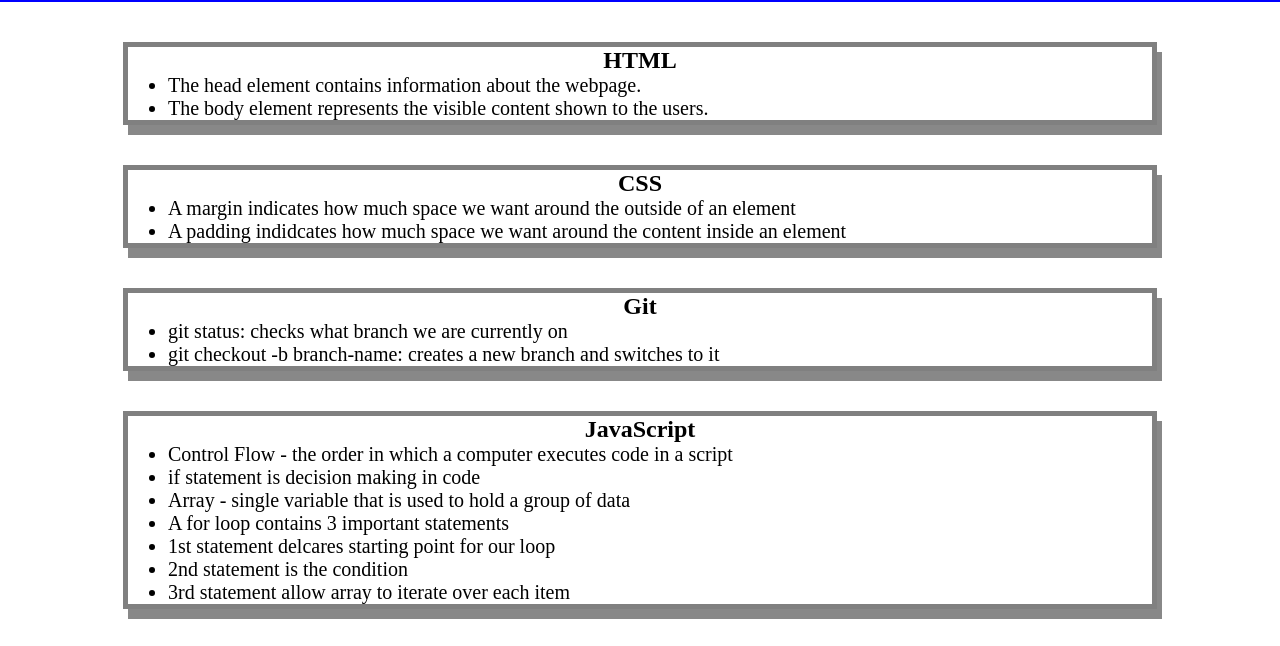
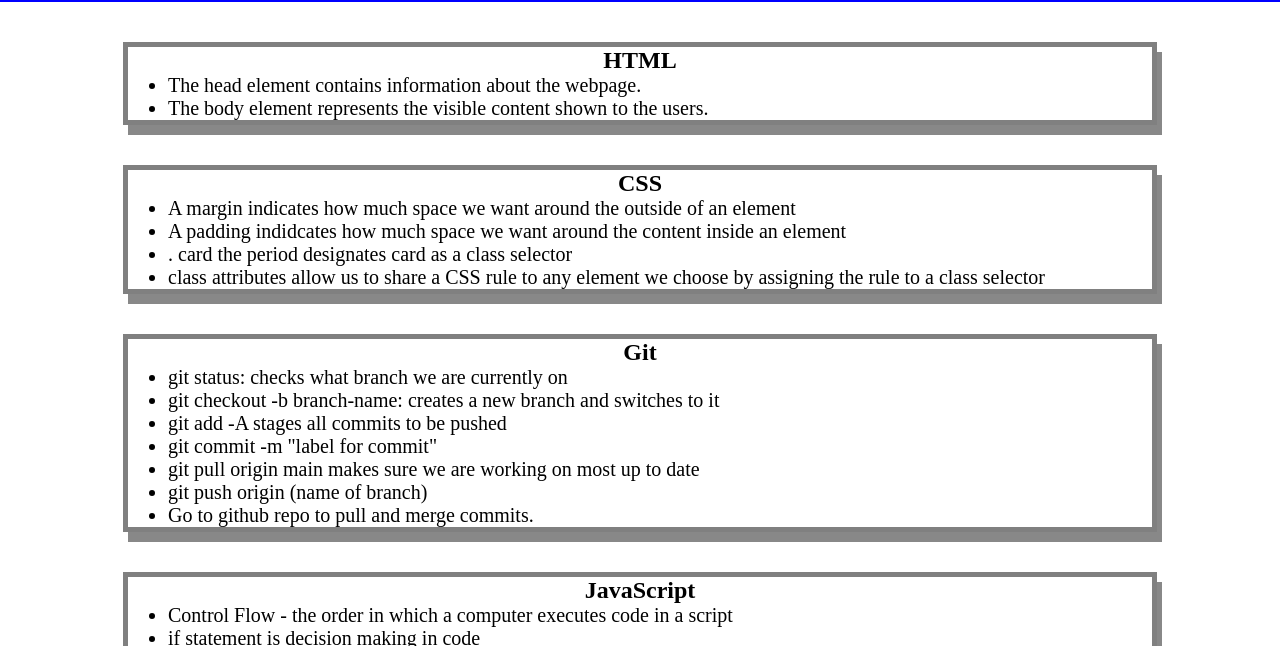
Before and after one commit to RBL1992/pre-work-studyguide, a plain HTML site: page prework-study-guide/index.html in a window 1280 px wide. Shown: the part 118-764 px from the top of the page. Drawn offline with Linux system fonts and the light colour scheme.

```diff
--- a/prework-study-guide/index.html
+++ b/prework-study-guide/index.html
@@ -29,6 +29,8 @@
         <ul>
           <li>A margin indicates how much space we want around the outside of an element</li>
           <li> A padding indidcates how much space we want around the content inside an element</li>
+          <li> . card the period designates card as a class selector</li>
+          <li> class attributes allow us to share a CSS rule to any element we choose by assigning the rule to a class selector</li>
         </ul>
       </section>
 
@@ -37,6 +39,11 @@
         <ul>
           <li>git status: checks what branch we are currently on</li>
           <li>git checkout -b branch-name: creates a new branch and switches to it</li>
+          <li>git add -A stages all commits to be pushed</li>
+          <li>git commit -m "label for commit"</li>
+          <li>git pull origin main makes sure we are working on most up to date </li>
+          <li>git push origin (name of branch)</li>
+          <li>Go to github repo to pull and merge commits.</li>
         </ul>
       </section>
 
```
